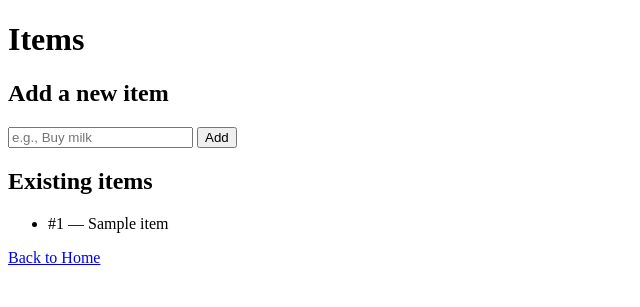
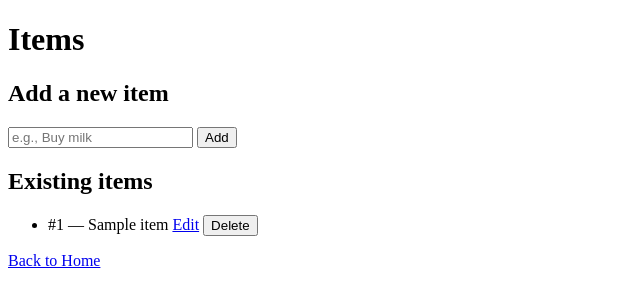
Before and after one commit to mckayadd/testrepo, a Flask app: template flask-stepper/templates/items.html in a window 1280 px wide. Shown: the top 307 px of the page, without its empty margins (0-640 px from the left). Run offline with Flask 3, Linux system fonts and the light colour scheme; the template is opened without the code that fills it: most values are stand-ins (such as "Sample title", 1, 10 or a date in 2020).

Commit message:
Update and Delete operations are added.

```diff
--- a/flask-stepper/app.py
+++ b/flask-stepper/app.py
@@ -1,22 +1,19 @@
-# app.py
-from flask import Flask, render_template, request, redirect, url_for
+# app.py (add to previous Step 3 code)
+from flask import Flask, render_template, request, redirect, url_for, abort
 
 app = Flask(__name__)
 
-# --- In-memory data store (reset on server restart) ---
-items = {}        # e.g., {1: {"id": 1, "title": "Buy milk"}}
+items = {}
 next_id = 1
 
 @app.get("/")
 def home():
     return render_template("index.html")
 
-# List items + show create form
 @app.get("/items")
 def list_items():
     return render_template("items.html", items=list(items.values()))
 
-# Create item
 @app.post("/items")
 def create_item():
     global next_id
@@ -26,5 +23,31 @@ def create_item():
         next_id += 1
     return redirect(url_for("list_items"))
 
+# ----- NEW: Edit (show form) -----
+@app.get("/items/<int:item_id>/edit")
+def edit_item(item_id):
+    item = items.get(item_id)
+    if not item:
+        abort(404)
+    return render_template("edit_item.html", item=item)
+
+# ----- NEW: Update (process form) -----
+@app.post("/items/<int:item_id>/update")
+def update_item(item_id):
+    item = items.get(item_id)
+    if not item:
+        abort(404)
+    title = request.form.get("title", "").strip()
+    if title:
+        item["title"] = title
+    return redirect(url_for("list_items"))
+
+# ----- NEW: Delete -----
+@app.post("/items/<int:item_id>/delete")
+def delete_item(item_id):
+    if item_id in items:
+        del items[item_id]
+    return redirect(url_for("list_items"))
+
 if __name__ == "__main__":
     app.run(debug=True)
--- a/flask-stepper/templates/items.html
+++ b/flask-stepper/templates/items.html
@@ -20,7 +20,14 @@
       {% for item in items %}
         <li>
           #{{ item.id }} — {{ item.title }}
-          <!-- edit/delete will be added in the next step -->
+
+          <!-- Edit -->
+          <a href="{{ url_for('edit_item', item_id=item.id) }}">Edit</a>
+
+          <!-- Delete -->
+          <form action="{{ url_for('delete_item', item_id=item.id) }}" method="post" style="display:inline">
+            <button type="submit" onclick="return confirm('Delete this item?')">Delete</button>
+          </form>
         </li>
       {% endfor %}
     </ul>
```
Also changed, not shown: flask-stepper/templates/edit_item.html (added, +17 -0 lines).
